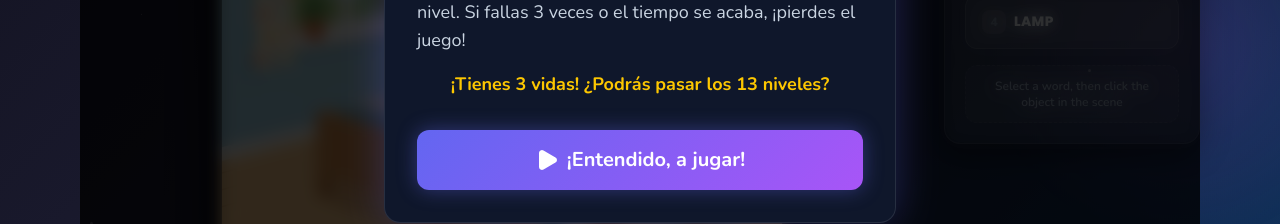
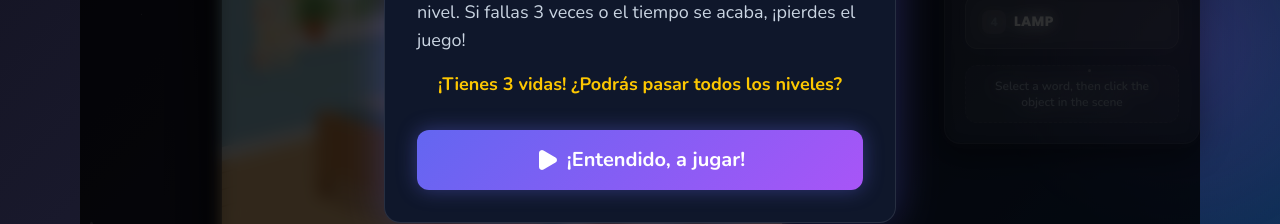
Before and after one commit to MundoMagicoEn/Front-end, a React (Vite) app: page /game in a window 1280 px wide. Shown: the part 494-718 px from the top of the page. Built offline with nearby package versions, Linux system fonts and the light colour scheme.

Commit message:
fix: letras

```diff
--- a/src/features/game/components/InstructionsModal.jsx
+++ b/src/features/game/components/InstructionsModal.jsx
@@ -40,7 +40,7 @@ export const InstructionsModal = ({ onStart }) => {
             <strong className="text-pink-400">3. Rápido y preciso:</strong> Tienes <strong>60 segundos</strong> y <strong>3 vidas</strong> por nivel. Si fallas 3 veces o el tiempo se acaba, ¡pierdes el juego!
           </p>
           <p className="text-center text-yellow-400 font-bold mt-4">
-            ¡Tienes 3 vidas! ¿Podrás pasar los 13 niveles?
+            ¡Tienes 3 vidas! ¿Podrás pasar todos los niveles?
           </p>
         </div>
 
```
